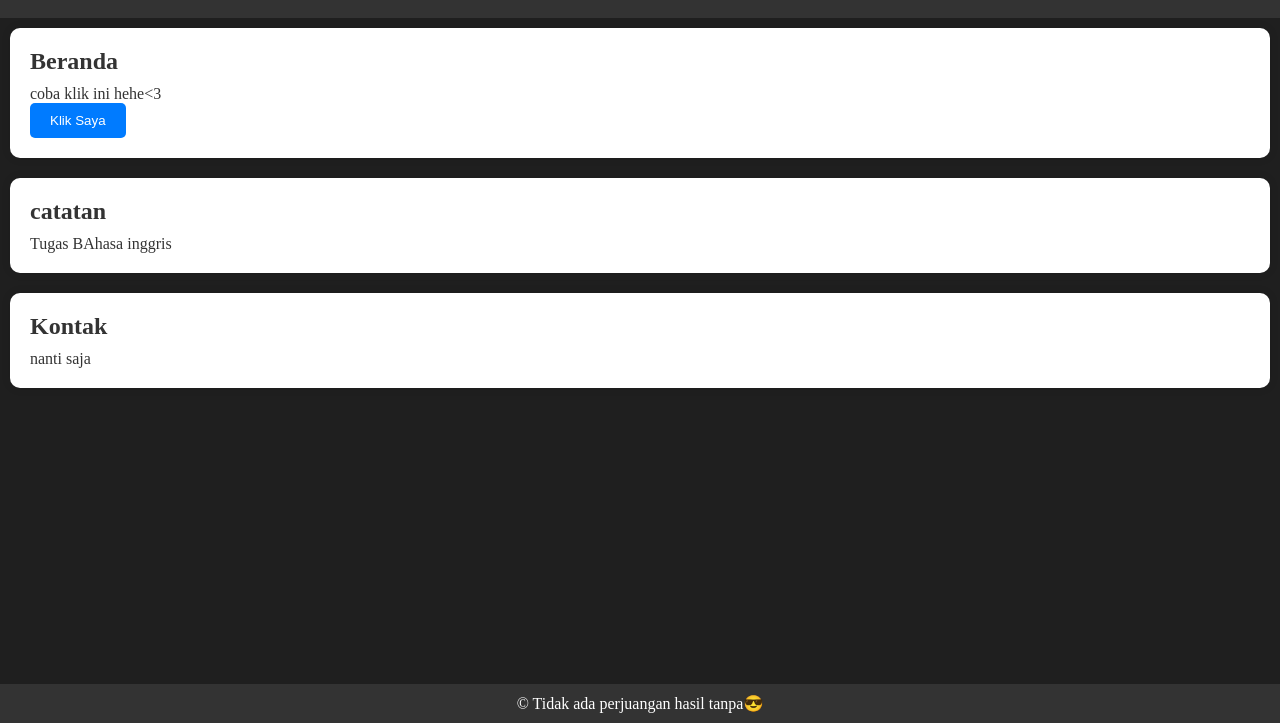
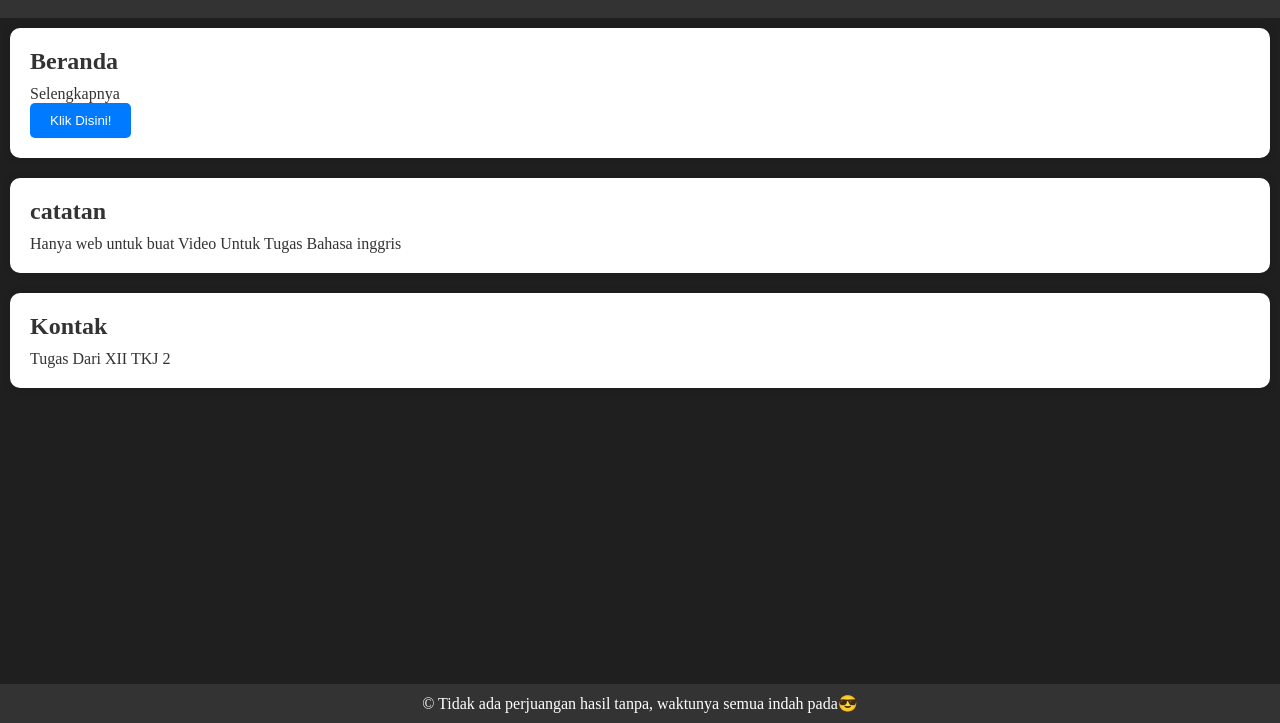
Before and after one commit to Farelsayasaja/tugas-bahasa-inggris., a plain HTML site: page index.html in a window 1280 px wide. Shown: the part 77-800 px from the top of the page. Drawn offline with Linux system fonts and the light colour scheme.

Commit message:
Update index.html

```diff
--- a/index.html
+++ b/index.html
@@ -23,25 +23,25 @@
     <!-- Section Beranda -->
     <section id="home">
         <h2>Beranda</h2>
-        <p>coba klik ini hehe<3</p>
-        <button onclick="showAlert()">Klik Saya</button>
+        <p>Selengkapnya</p>
+        <button onclick="showAlert()">Klik Disini!</button>
     </section>
 
     <!-- Section Tentang -->
     <section id="about">
         <h2>catatan</h2>
-        <p>Tugas BAhasa inggris</p>
+        <p>Hanya web untuk buat Video Untuk Tugas Bahasa inggris</p>
     </section>
 
     <!-- Section Kontak -->
     <section id="contact">
         <h2>Kontak</h2>
-        <p>nanti saja</p>
+        <p>Tugas Dari XII TKJ 2</p>
     </section>
 
     <!-- Footer -->
     <footer>
-        <p>&copy; Tidak ada perjuangan hasil tanpa😎</p>
+        <p>&copy; Tidak ada perjuangan hasil tanpa, waktunya semua indah pada😎</p>
     </footer>
 
     <script src="script.js"></script>
```
